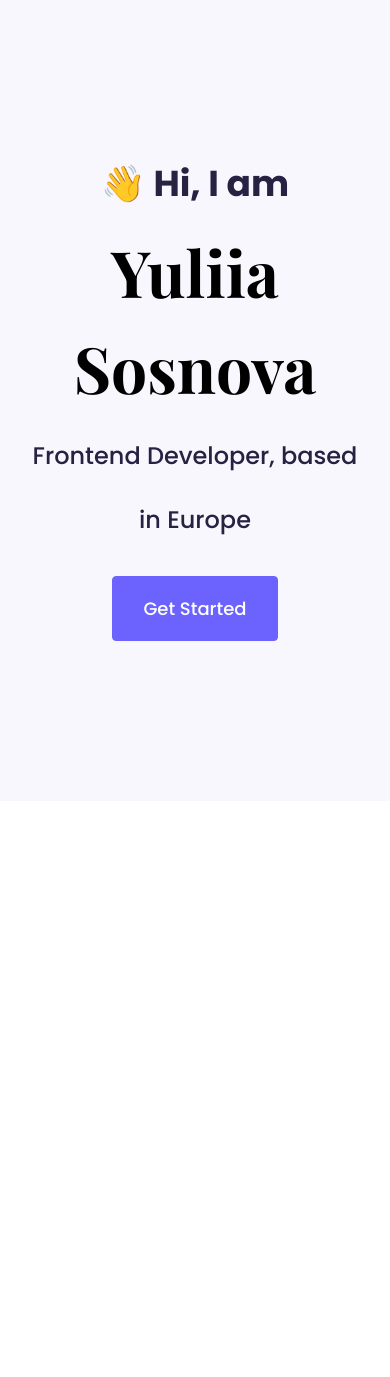
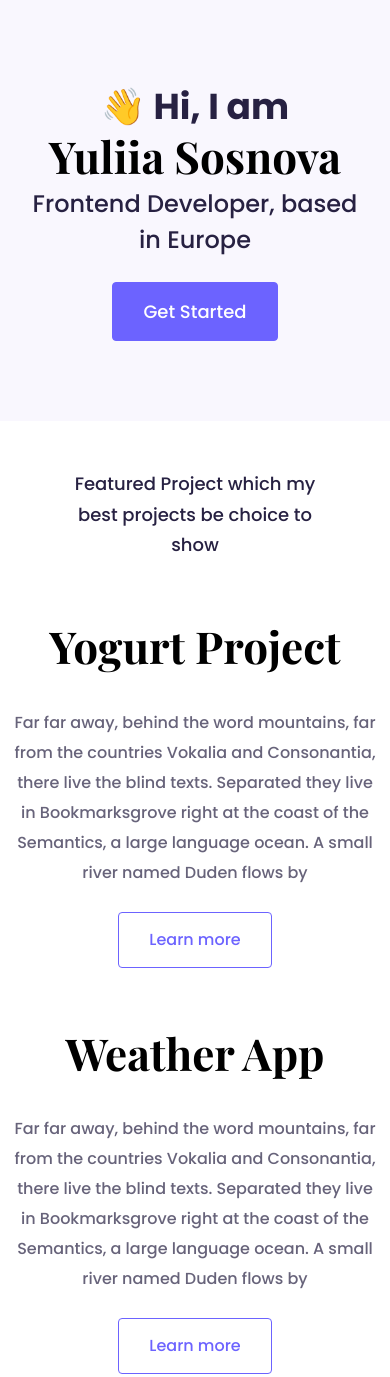
Before and after one commit to Yuliia2280/portfolio-project, a plain HTML site: page index.html in a window 390 px wide. Shown: the top 1377 px of the page. Before the commit the page ends 844 px from the top, so only its background shows below. Drawn offline with nearby package versions, Linux system fonts and the light colour scheme.

Commit message:
Integrated homepage content design

```diff
--- a/index.html
+++ b/index.html
@@ -29,7 +29,7 @@
     ></script>
   </head>
   <body>
-    <div class="hero">
+    <div class="hero mb-5">
       <p>👋 Hi, I am</p>
       <h1>Yuliia Sosnova</h1>
       <h2>Frontend Developer, based in Europe</h2>
@@ -37,5 +37,62 @@
         <a href="#" class="btn btn-branding mt-3">Get Started</a>
       </div>
     </div>
+    <div class="container">
+      <p class="text-center m-5">
+        Featured Project which my best projects be choice to show
+      </p>
+      <div class="row mb-5">
+        <div class="col d-none d-lg-block">
+          <img src="/images/yogurt.png" class="img-fluid" alt="Yogurt" />
+        </div>
+        <div class="col project-description">
+          <h2 class="mb-4">Yogurt Project</h2>
+          <p>
+            Far far away, behind the word mountains, far from the countries
+            Vokalia and Consonantia, there live the blind texts. Separated they
+            live in Bookmarksgrove right at the coast of the Semantics, a large
+            language ocean. A small river named Duden flows by
+          </p>
+          <div>
+            <a href="#" class="btn btn-branding-outline mt-4">Learn more</a>
+          </div>
+        </div>
+      </div>
+
+      <div class="row mb-5">
+        <div class="col project-description">
+          <h2 class="mb-4">Weather App</h2>
+          <p>
+            Far far away, behind the word mountains, far from the countries
+            Vokalia and Consonantia, there live the blind texts. Separated they
+            live in Bookmarksgrove right at the coast of the Semantics, a large
+            language ocean. A small river named Duden flows by
+          </p>
+          <div>
+            <a href="#" class="btn btn-branding-outline mt-4">Learn more</a>
+          </div>
+        </div>
+        <div class="col d-none d-lg-block">
+          <img src="/images/weather.png" class="img-fluid" alt="Yogurt" />
+        </div>
+      </div>
+      <div class="row mt-5 mb-5">
+        <div class="col d-none d-lg-block">
+          <img src="/images/dictionary.png" class="img-fluid" alt="Yogurt" />
+        </div>
+        <div class="col project-description">
+          <h2 class="mb-4">Dictionary App</h2>
+          <p>
+            Far far away, behind the word mountains, far from the countries
+            Vokalia and Consonantia, there live the blind texts. Separated they
+            live in Bookmarksgrove right at the coast of the Semantics, a large
+            language ocean. A small river named Duden flows by
+          </p>
+          <div>
+            <a href="#" class="btn btn-branding-outline mt-4">Learn more</a>
+          </div>
+        </div>
+      </div>
+    </div>
   </body>
 </html>
--- a/styles/portfolio.css
+++ b/styles/portfolio.css
@@ -9,7 +9,7 @@
   font-family: var(--default-font-family);
   font-size: 36px;
   color: #272142;
-  line-height: 48px;
+  line-height: 1.5;
   font-weight: bold;
 }
 .hero h1 {
@@ -17,14 +17,14 @@
   font-weight: bold;
   font-size: 96px;
   color: black;
-  line-height: 96px;
+  line-height: 1.5;
 }
 .hero h2 {
   font-family: var(--default-font-family);
   font-weight: 400;
   font-size: 24px;
   color: #272142;
-  line-height: 64px;
+  line-height: 1.5;
 }
 .hero {
   text-align: center;
@@ -36,10 +36,11 @@
 .btn-branding {
   background-color: var(--branding-color);
   border-color: var(--branding-color);
-  padding: 18px 30px;
+  padding: 15px 30px;
   color: white;
   border-radius: 4px;
   font-size: 18px;
+  line-height: 1.5;
   font-weight: 500;
 }
 .btn-branding:hover {
@@ -51,9 +52,69 @@
   border-color: var(--branding-color);
 }
 
-@media (max-width: 576px) {
+@media (max-width: 912px) {
   .hero h1 {
-    font-size: 64px;
-    line-height: 96px;
+    font-size: 44px;
+    line-height: 1;
+  }
+  .hero {
+    padding: 80px 20px;
+  }
+  .container .project-description {
+    text-align: center;
+    padding-left: 10px;
+    padding-right: 10px;
+  }
+  .container .project-description h2 {
+    font-size: 44px;
+    margin: 0;
+  }
+  p {
+    margin: 0;
   }
 }
+.container h2 {
+  font-family: var(--heading-font-family);
+  font-size: 64px;
+  color: black;
+  line-height: 1.7;
+  font-weight: 700;
+}
+.container p {
+  font-family: var(--default-font-family);
+  font-size: 18px;
+  color: #272142;
+  line-height: 1.7;
+  font-weight: normal;
+}
+.project-description {
+  padding-left: 60px;
+  padding-right: 60px;
+}
+.project-description p {
+  font-family: var(--default-font-family);
+  font-size: 16px;
+  font-weight: 400;
+  line-height: 30px;
+  color: rgba(39, 33, 66, 0.7);
+}
+.btn-branding-outline {
+  border-color: var(--branding-color);
+  padding: 15px 30px;
+  color: var(--branding-color);
+  border-radius: 4px;
+  font-size: 16px;
+  line-height: 1.5;
+  font-weight: 500;
+  font-family: var(--default-font-family);
+}
+.btn-branding-outline:hover {
+  border-color: var(--branding-color);
+}
+.btn.btn-branding-outline:active {
+  border-color: var(--branding-color);
+}
+.btn.btn-branding-outline:focus {
+  border-color: var(--branding-color);
+  outline: 5px solid #c4d5fe;
+}
```
Also changed, not shown: images/dictionary.png (added), images/weather.png (added), images/yogurt.png (added), 1 other file.
